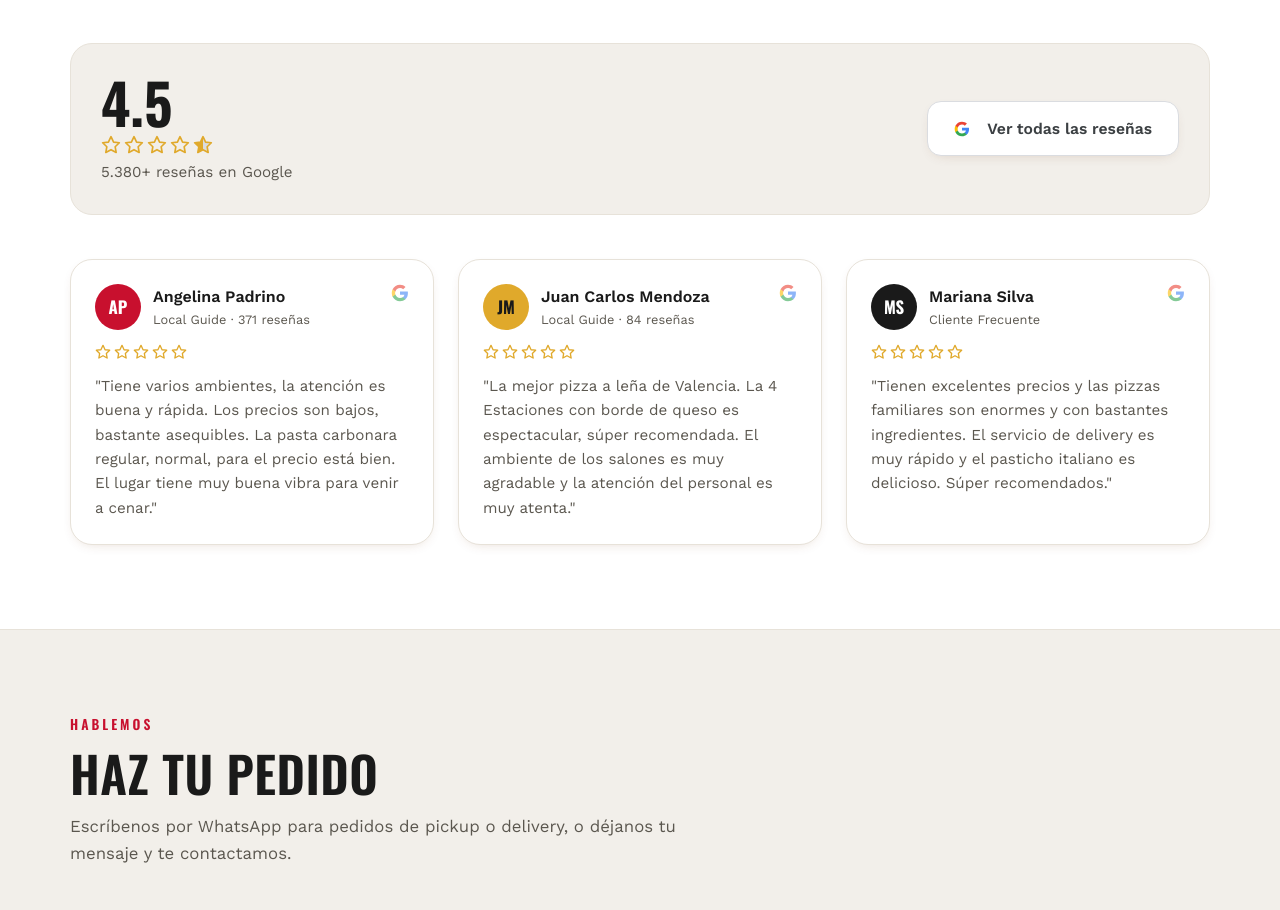
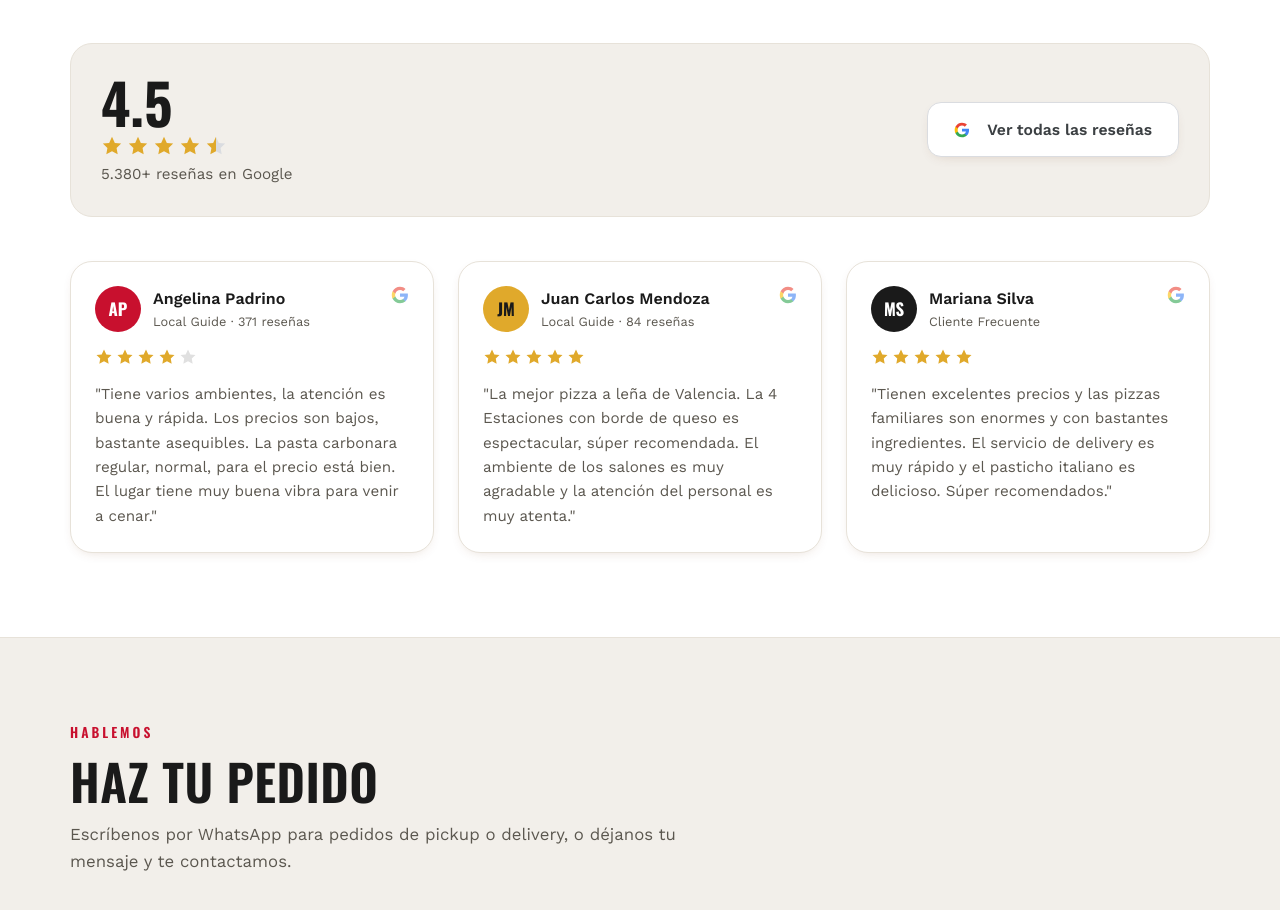
Before and after one commit to luiggiberaldi/landing-pizzeria-007, a website: page index.html in a window 1280 px wide. Shown: the part 6203-7113 px from the top of the page. Drawn offline with nearby package versions, Linux system fonts and the light colour scheme.

Commit message:
style: corregir visualizacion de las estrellas de testimonios

```diff
--- a/index.html
+++ b/index.html
@@ -238,7 +238,10 @@ footer .brand img{height:50px;width:auto;display:block}
 .summary-stars{display:flex;flex-direction:column;gap:5px}
 .summary-rating{font-family:'Oswald',sans-serif;font-size:3.5rem;font-weight:700;line-height:1;color:var(--text)}
 .summary-count{font-size:.95rem;color:var(--text-soft)}
-.summary-stars-row{display:flex;gap:3px;color:var(--accent)}
+.summary-stars-row{display:flex;gap:4px}
+.summary-stars-row svg{width:22px;height:22px;stroke:none;flex:none}
+.summary-stars-row svg.filled{fill:var(--accent)}
+.summary-stars-row svg.half{fill:url(#halfGrad)}
 .summary-action{margin-left:auto}
 @media(max-width:768px){
   .reviews-summary{flex-direction:column;align-items:center;text-align:center;gap:20px}
@@ -255,7 +258,10 @@ footer .brand img{height:50px;width:auto;display:block}
 .review-meta{display:flex;flex-direction:column}
 .review-name{font-weight:600;font-size:1rem;color:var(--text)}
 .review-sub{font-size:.8rem;color:var(--text-soft)}
-.review-stars{display:flex;gap:3px;color:var(--accent)}
+.review-stars{display:flex;gap:3px;margin:2px 0}
+.review-stars svg{width:18px;height:18px;stroke:none;flex:none}
+.review-stars svg.filled{fill:var(--accent)}
+.review-stars svg.empty{fill:#e0e0e0}
 .review-text{font-size:.95rem;color:var(--text-soft);line-height:1.6;flex:1}
 .review-google-logo{position:absolute;top:24px;right:24px;width:18px;height:18px;opacity:0.6}
 .btn-google{background:#fff;border:1px solid #dadce0;color:#3c4043;font-family:'Work Sans',sans-serif;font-weight:600;text-transform:none;letter-spacing:normal;box-shadow:var(--shadow-sm)}
@@ -605,18 +611,18 @@ footer a.fl .ico{color:var(--accent-soft)}
       <div class="summary-stars">
         <span class="summary-rating">4.5</span>
         <div class="summary-stars-row">
-          <svg class="ico ico-md" viewBox="0 0 24 24" fill="currentColor"><polygon points="12 2 15.1 8.6 22 9.3 17 14.1 18.2 21 12 17.6 5.8 21 7 14.1 2 9.3 8.9 8.6"/></svg>
-          <svg class="ico ico-md" viewBox="0 0 24 24" fill="currentColor"><polygon points="12 2 15.1 8.6 22 9.3 17 14.1 18.2 21 12 17.6 5.8 21 7 14.1 2 9.3 8.9 8.6"/></svg>
-          <svg class="ico ico-md" viewBox="0 0 24 24" fill="currentColor"><polygon points="12 2 15.1 8.6 22 9.3 17 14.1 18.2 21 12 17.6 5.8 21 7 14.1 2 9.3 8.9 8.6"/></svg>
-          <svg class="ico ico-md" viewBox="0 0 24 24" fill="currentColor"><polygon points="12 2 15.1 8.6 22 9.3 17 14.1 18.2 21 12 17.6 5.8 21 7 14.1 2 9.3 8.9 8.6"/></svg>
-          <svg class="ico ico-md" viewBox="0 0 24 24" fill="currentColor">
+          <svg class="filled" viewBox="0 0 24 24"><polygon points="12 2 15.1 8.6 22 9.3 17 14.1 18.2 21 12 17.6 5.8 21 7 14.1 2 9.3 8.9 8.6"/></svg>
+          <svg class="filled" viewBox="0 0 24 24"><polygon points="12 2 15.1 8.6 22 9.3 17 14.1 18.2 21 12 17.6 5.8 21 7 14.1 2 9.3 8.9 8.6"/></svg>
+          <svg class="filled" viewBox="0 0 24 24"><polygon points="12 2 15.1 8.6 22 9.3 17 14.1 18.2 21 12 17.6 5.8 21 7 14.1 2 9.3 8.9 8.6"/></svg>
+          <svg class="filled" viewBox="0 0 24 24"><polygon points="12 2 15.1 8.6 22 9.3 17 14.1 18.2 21 12 17.6 5.8 21 7 14.1 2 9.3 8.9 8.6"/></svg>
+          <svg class="half" viewBox="0 0 24 24">
             <defs>
               <linearGradient id="halfGrad">
                 <stop offset="50%" stop-color="var(--accent)"/>
                 <stop offset="50%" stop-color="#dadce0"/>
               </linearGradient>
             </defs>
-            <polygon points="12 2 15.1 8.6 22 9.3 17 14.1 18.2 21 12 17.6 5.8 21 7 14.1 2 9.3 8.9 8.6" fill="url(#halfGrad)"/>
+            <polygon points="12 2 15.1 8.6 22 9.3 17 14.1 18.2 21 12 17.6 5.8 21 7 14.1 2 9.3 8.9 8.6"/>
           </svg>
         </div>
         <span class="summary-count">5.380+ reseñas en Google</span>
@@ -650,11 +656,11 @@ footer a.fl .ico{color:var(--accent-soft)}
           </div>
         </div>
         <div class="review-stars">
-          <svg class="ico ico-sm" viewBox="0 0 24 24" fill="currentColor"><polygon points="12 2 15.1 8.6 22 9.3 17 14.1 18.2 21 12 17.6 5.8 21 7 14.1 2 9.3 8.9 8.6"/></svg>
-          <svg class="ico ico-sm" viewBox="0 0 24 24" fill="currentColor"><polygon points="12 2 15.1 8.6 22 9.3 17 14.1 18.2 21 12 17.6 5.8 21 7 14.1 2 9.3 8.9 8.6"/></svg>
-          <svg class="ico ico-sm" viewBox="0 0 24 24" fill="currentColor"><polygon points="12 2 15.1 8.6 22 9.3 17 14.1 18.2 21 12 17.6 5.8 21 7 14.1 2 9.3 8.9 8.6"/></svg>
-          <svg class="ico ico-sm" viewBox="0 0 24 24" fill="currentColor"><polygon points="12 2 15.1 8.6 22 9.3 17 14.1 18.2 21 12 17.6 5.8 21 7 14.1 2 9.3 8.9 8.6"/></svg>
-          <svg class="ico ico-sm" viewBox="0 0 24 24" fill="#dadce0"><polygon points="12 2 15.1 8.6 22 9.3 17 14.1 18.2 21 12 17.6 5.8 21 7 14.1 2 9.3 8.9 8.6"/></svg>
+          <svg class="filled" viewBox="0 0 24 24"><polygon points="12 2 15.1 8.6 22 9.3 17 14.1 18.2 21 12 17.6 5.8 21 7 14.1 2 9.3 8.9 8.6"/></svg>
+          <svg class="filled" viewBox="0 0 24 24"><polygon points="12 2 15.1 8.6 22 9.3 17 14.1 18.2 21 12 17.6 5.8 21 7 14.1 2 9.3 8.9 8.6"/></svg>
+          <svg class="filled" viewBox="0 0 24 24"><polygon points="12 2 15.1 8.6 22 9.3 17 14.1 18.2 21 12 17.6 5.8 21 7 14.1 2 9.3 8.9 8.6"/></svg>
+          <svg class="filled" viewBox="0 0 24 24"><polygon points="12 2 15.1 8.6 22 9.3 17 14.1 18.2 21 12 17.6 5.8 21 7 14.1 2 9.3 8.9 8.6"/></svg>
+          <svg class="empty" viewBox="0 0 24 24"><polygon points="12 2 15.1 8.6 22 9.3 17 14.1 18.2 21 12 17.6 5.8 21 7 14.1 2 9.3 8.9 8.6"/></svg>
         </div>
         <p class="review-text">"Tiene varios ambientes, la atención es buena y rápida. Los precios son bajos, bastante asequibles. La pasta carbonara regular, normal, para el precio está bien. El lugar tiene muy buena vibra para venir a cenar."</p>
       </div>
@@ -674,11 +680,11 @@ footer a.fl .ico{color:var(--accent-soft)}
           </div>
         </div>
         <div class="review-stars">
-          <svg class="ico ico-sm" viewBox="0 0 24 24" fill="currentColor"><polygon points="12 2 15.1 8.6 22 9.3 17 14.1 18.2 21 12 17.6 5.8 21 7 14.1 2 9.3 8.9 8.6"/></svg>
-          <svg class="ico ico-sm" viewBox="0 0 24 24" fill="currentColor"><polygon points="12 2 15.1 8.6 22 9.3 17 14.1 18.2 21 12 17.6 5.8 21 7 14.1 2 9.3 8.9 8.6"/></svg>
-          <svg class="ico ico-sm" viewBox="0 0 24 24" fill="currentColor"><polygon points="12 2 15.1 8.6 22 9.3 17 14.1 18.2 21 12 17.6 5.8 21 7 14.1 2 9.3 8.9 8.6"/></svg>
-          <svg class="ico ico-sm" viewBox="0 0 24 24" fill="currentColor"><polygon points="12 2 15.1 8.6 22 9.3 17 14.1 18.2 21 12 17.6 5.8 21 7 14.1 2 9.3 8.9 8.6"/></svg>
-          <svg class="ico ico-sm" viewBox="0 0 24 24" fill="currentColor"><polygon points="12 2 15.1 8.6 22 9.3 17 14.1 18.2 21 12 17.6 5.8 21 7 14.1 2 9.3 8.9 8.6"/></svg>
+          <svg class="filled" viewBox="0 0 24 24"><polygon points="12 2 15.1 8.6 22 9.3 17 14.1 18.2 21 12 17.6 5.8 21 7 14.1 2 9.3 8.9 8.6"/></svg>
+          <svg class="filled" viewBox="0 0 24 24"><polygon points="12 2 15.1 8.6 22 9.3 17 14.1 18.2 21 12 17.6 5.8 21 7 14.1 2 9.3 8.9 8.6"/></svg>
+          <svg class="filled" viewBox="0 0 24 24"><polygon points="12 2 15.1 8.6 22 9.3 17 14.1 18.2 21 12 17.6 5.8 21 7 14.1 2 9.3 8.9 8.6"/></svg>
+          <svg class="filled" viewBox="0 0 24 24"><polygon points="12 2 15.1 8.6 22 9.3 17 14.1 18.2 21 12 17.6 5.8 21 7 14.1 2 9.3 8.9 8.6"/></svg>
+          <svg class="filled" viewBox="0 0 24 24"><polygon points="12 2 15.1 8.6 22 9.3 17 14.1 18.2 21 12 17.6 5.8 21 7 14.1 2 9.3 8.9 8.6"/></svg>
         </div>
         <p class="review-text">"La mejor pizza a leña de Valencia. La 4 Estaciones con borde de queso es espectacular, súper recomendada. El ambiente de los salones es muy agradable y la atención del personal es muy atenta."</p>
       </div>
@@ -698,11 +704,11 @@ footer a.fl .ico{color:var(--accent-soft)}
           </div>
         </div>
         <div class="review-stars">
-          <svg class="ico ico-sm" viewBox="0 0 24 24" fill="currentColor"><polygon points="12 2 15.1 8.6 22 9.3 17 14.1 18.2 21 12 17.6 5.8 21 7 14.1 2 9.3 8.9 8.6"/></svg>
-          <svg class="ico ico-sm" viewBox="0 0 24 24" fill="currentColor"><polygon points="12 2 15.1 8.6 22 9.3 17 14.1 18.2 21 12 17.6 5.8 21 7 14.1 2 9.3 8.9 8.6"/></svg>
-          <svg class="ico ico-sm" viewBox="0 0 24 24" fill="currentColor"><polygon points="12 2 15.1 8.6 22 9.3 17 14.1 18.2 21 12 17.6 5.8 21 7 14.1 2 9.3 8.9 8.6"/></svg>
-          <svg class="ico ico-sm" viewBox="0 0 24 24" fill="currentColor"><polygon points="12 2 15.1 8.6 22 9.3 17 14.1 18.2 21 12 17.6 5.8 21 7 14.1 2 9.3 8.9 8.6"/></svg>
-          <svg class="ico ico-sm" viewBox="0 0 24 24" fill="currentColor"><polygon points="12 2 15.1 8.6 22 9.3 17 14.1 18.2 21 12 17.6 5.8 21 7 14.1 2 9.3 8.9 8.6"/></svg>
+          <svg class="filled" viewBox="0 0 24 24"><polygon points="12 2 15.1 8.6 22 9.3 17 14.1 18.2 21 12 17.6 5.8 21 7 14.1 2 9.3 8.9 8.6"/></svg>
+          <svg class="filled" viewBox="0 0 24 24"><polygon points="12 2 15.1 8.6 22 9.3 17 14.1 18.2 21 12 17.6 5.8 21 7 14.1 2 9.3 8.9 8.6"/></svg>
+          <svg class="filled" viewBox="0 0 24 24"><polygon points="12 2 15.1 8.6 22 9.3 17 14.1 18.2 21 12 17.6 5.8 21 7 14.1 2 9.3 8.9 8.6"/></svg>
+          <svg class="filled" viewBox="0 0 24 24"><polygon points="12 2 15.1 8.6 22 9.3 17 14.1 18.2 21 12 17.6 5.8 21 7 14.1 2 9.3 8.9 8.6"/></svg>
+          <svg class="filled" viewBox="0 0 24 24"><polygon points="12 2 15.1 8.6 22 9.3 17 14.1 18.2 21 12 17.6 5.8 21 7 14.1 2 9.3 8.9 8.6"/></svg>
         </div>
         <p class="review-text">"Tienen excelentes precios y las pizzas familiares son enormes y con bastantes ingredientes. El servicio de delivery es muy rápido y el pasticho italiano es delicioso. Súper recomendados."</p>
       </div>
```
